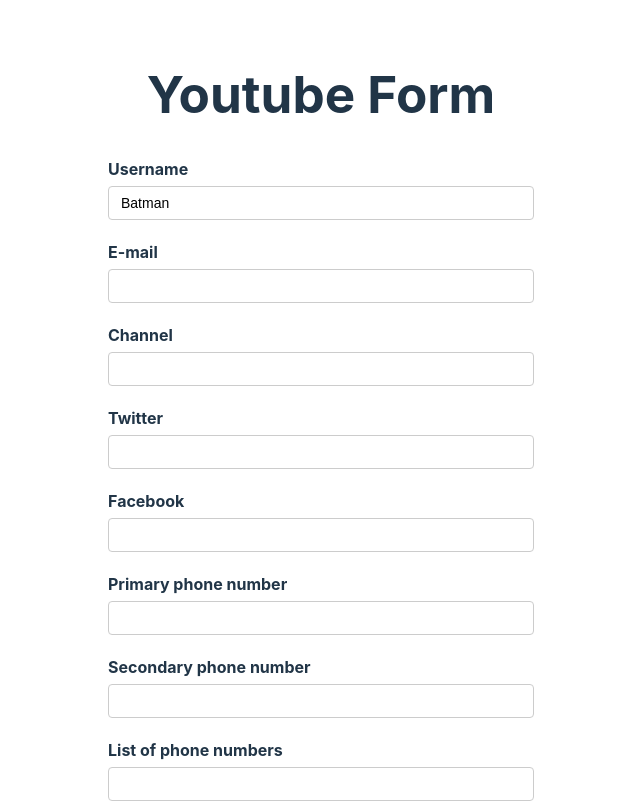
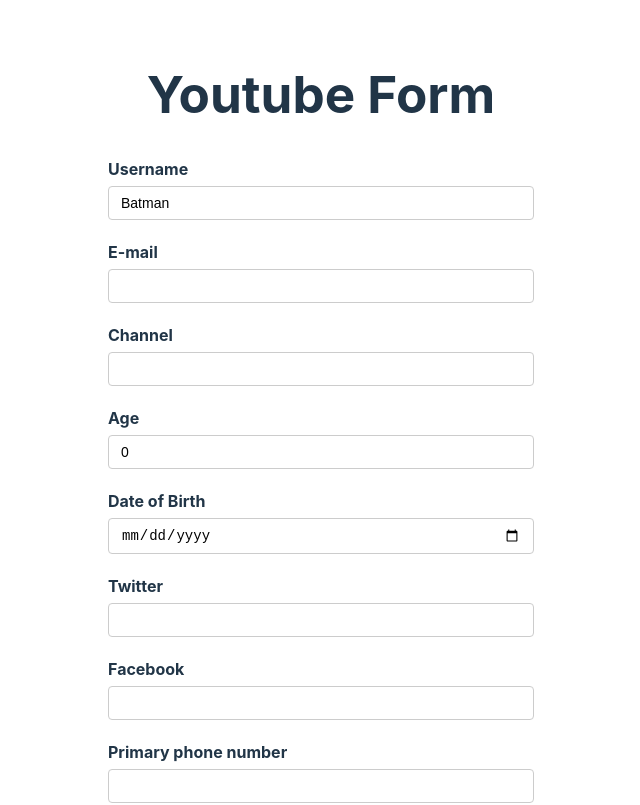
Before and after one commit to limmxc1/rhf-demo-by-Codevolution, a React (Vite) app: page / in a window 1280 px wide. Shown: the top 805 px of the page, without its empty margins (319-959 px from the left). Built offline with nearby package versions, Linux system fonts and the light colour scheme.

Commit message:
Numeric and Date Values

```diff
--- a/src/components/YoutubeForm.jsx
+++ b/src/components/YoutubeForm.jsx
@@ -13,6 +13,8 @@
 			},
 			phoneNumbers: ['', ''],
 			phNumbers: [{ number: '' }],
+			age: 0,
+			dob: new Date()
 		},
 	});
 	const { register, control, handleSubmit, formState } = form;
@@ -24,7 +26,7 @@
 	const { fields, append, remove } = useFieldArray({
 		name: 'phNumbers',
 		control,
-	}); // returns an array of fields that we can use in JSX
+	});
 	return (
 		<div>
 			<h1>Youtube Form</h1>
@@ -89,6 +91,38 @@
 						})}
 					></input>
 					<p className="error">{errors.channel?.message}</p>
+				</div>
+
+				<div className="form-control">
+					<label htmlFor="age">Age</label>
+					<input
+						type="number" // However, the form state still returns a string instead of number
+						id="age"
+						{...register('age', {
+							valueAsNumber: true, // So we need to add this prop to return a number
+							required: {
+								value: true,
+								message: 'Age is required',
+							},
+						})}
+					></input>
+					<p className="error">{errors.age?.message}</p>
+				</div>
+
+				<div className="form-control">
+					<label htmlFor="dob">Date of Birth</label>
+					<input
+						type="date" // However, the form state returns a string instead of date value
+						id="dob"
+						{...register('dob', {
+							valueAsDate: true, // So we need to add this prop to return a date value
+							required: {
+								value: true,
+								message: 'Date of birth is required',
+							},
+						})}
+					></input>
+					<p className="error">{errors.dob?.message}</p>
 				</div>
 
 				<div className="form-control">
```
